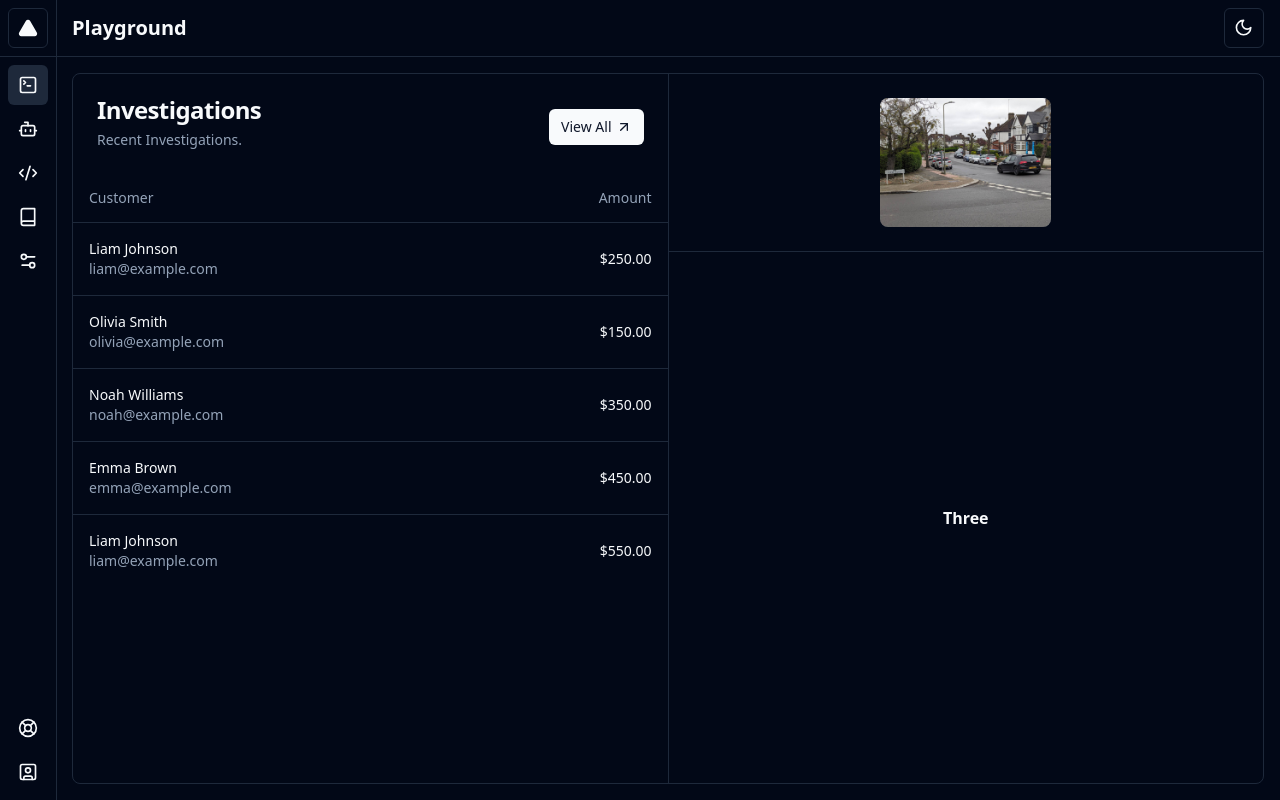
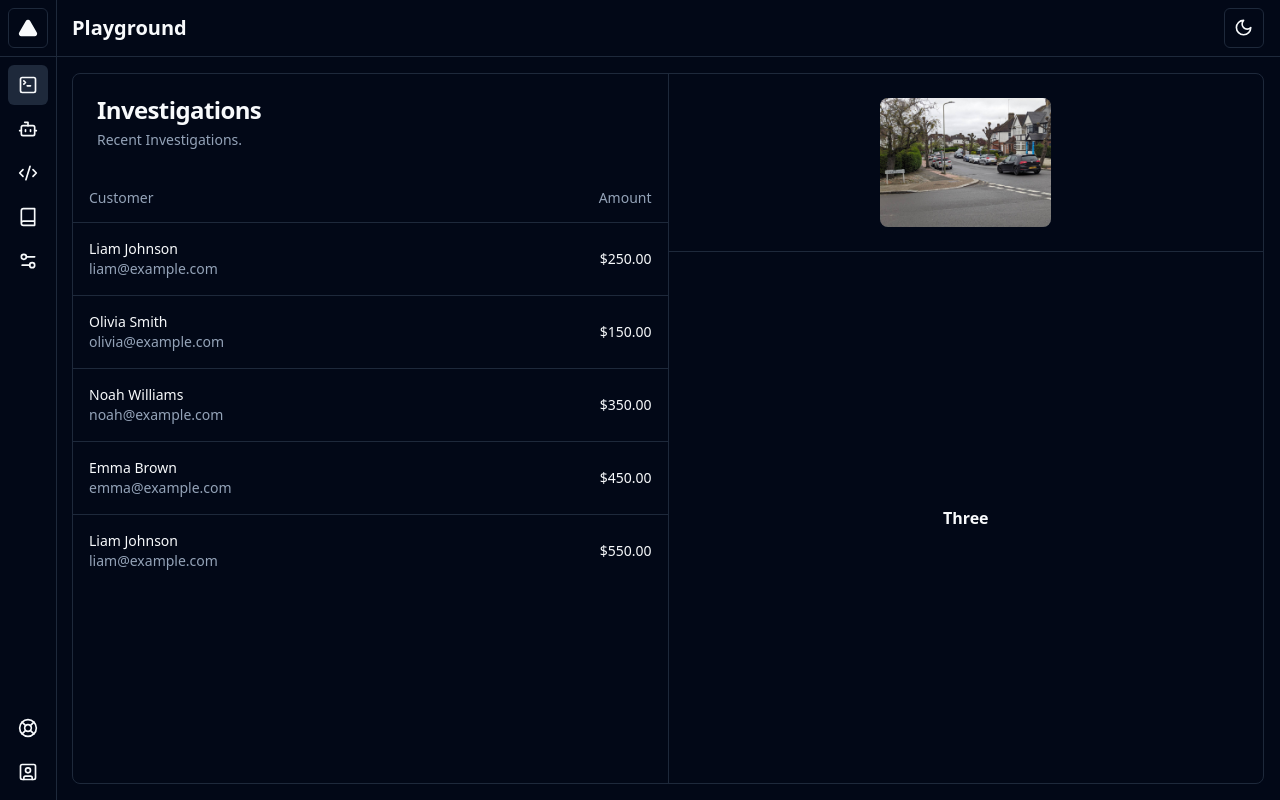
Before and after one commit to acowusu/fyp, a React (Vite) app in the folder frontend/: page /dashboard in a window 1280 px wide. Built offline with nearby package versions, Linux system fonts and the light colour scheme.

Commit message:
Update dashboard page layout, remove unused code, and add image preview component

```diff
--- a/frontend/src/pages/dashboard-page.tsx
+++ b/frontend/src/pages/dashboard-page.tsx
@@ -39,12 +39,6 @@ import {
             Recent Investigations.
           </CardDescription>
         </div>
-        <Button asChild size="sm" className="ml-auto gap-1">
-          <Link to="/">
-            View All
-            <ArrowUpRight className="h-4 w-4" />
-          </Link>
-        </Button>
       </CardHeader>
         <Table>
           <TableHeader>
```
